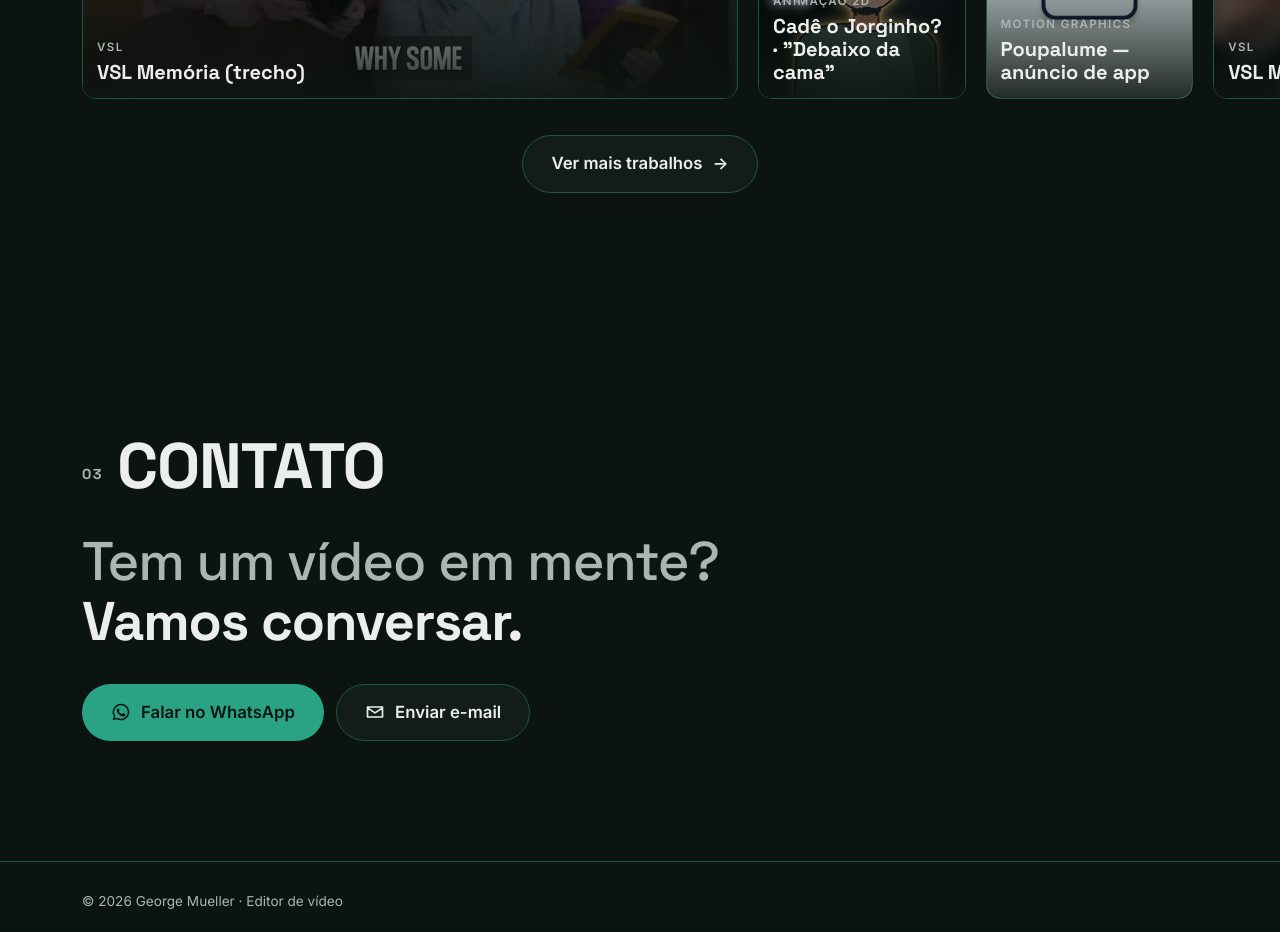
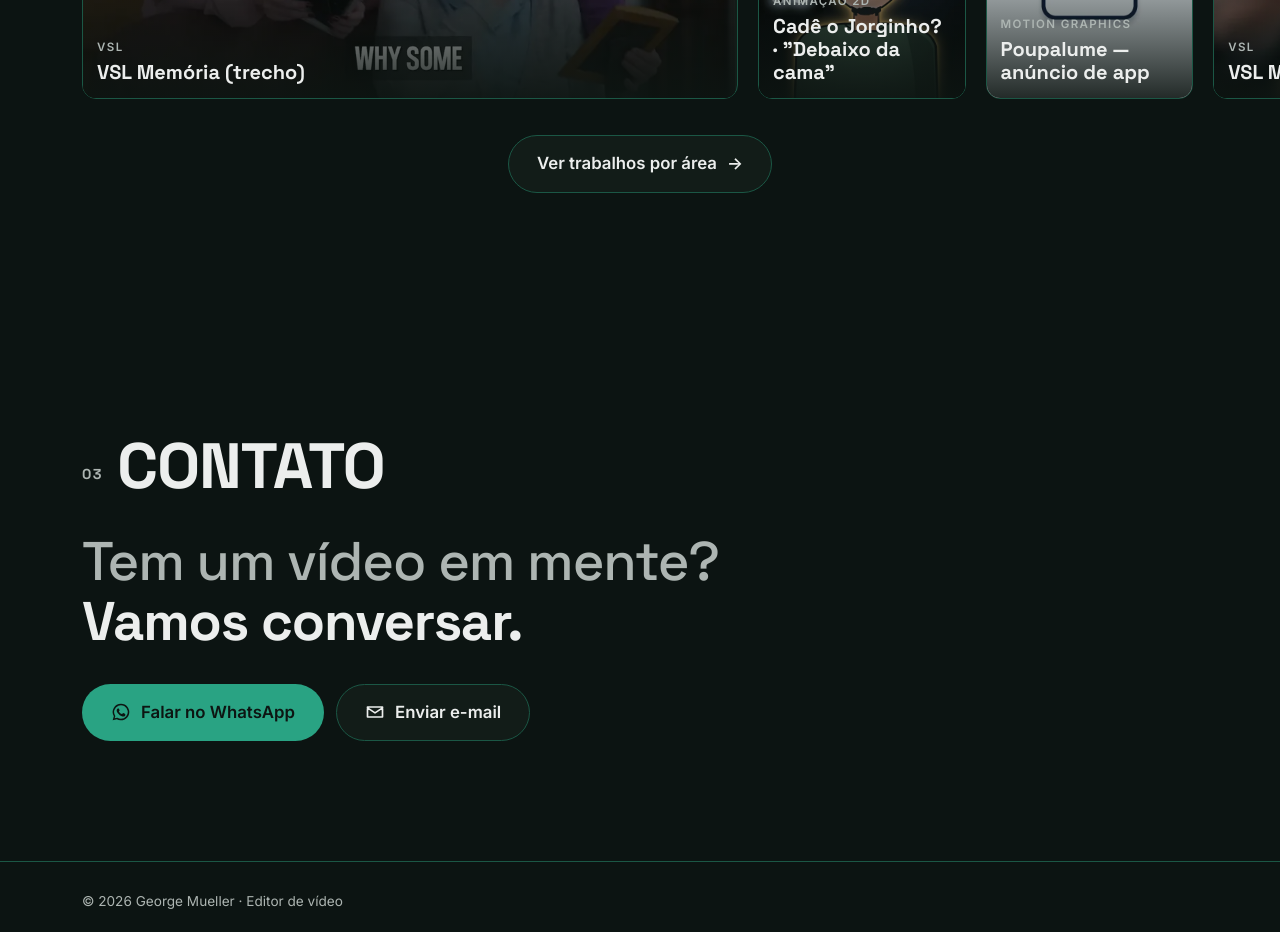
Before and after one commit to George-Mueller/george-mueller.github.io, a plain HTML site: page index.html in a window 1280 px wide. Shown: the part 2220-3152 px from the top of the page. Drawn offline with Linux system fonts and the light colour scheme; grey boxes are pictures that could not be loaded; animation ran at ten frames a second.

Commit message:
[PC] Home: botão abaixo do carrossel passa a "Ver trabalhos por área →"
Co-Authored-By: Claude Opus 5.5 <noreply@anthropic.com>

```diff
--- a/index.html
+++ b/index.html
@@ -131,7 +131,7 @@
       </div>
       <div class="container">
         <div class="ver-mais">
-          <a class="botao botao-contorno botao-grande" href="trabalhos.html">Ver mais trabalhos <span aria-hidden="true">→</span></a>
+          <a class="botao botao-contorno botao-grande" href="trabalhos.html">Ver trabalhos por área <span aria-hidden="true">→</span></a>
         </div>
       </div>
     </section>
```
